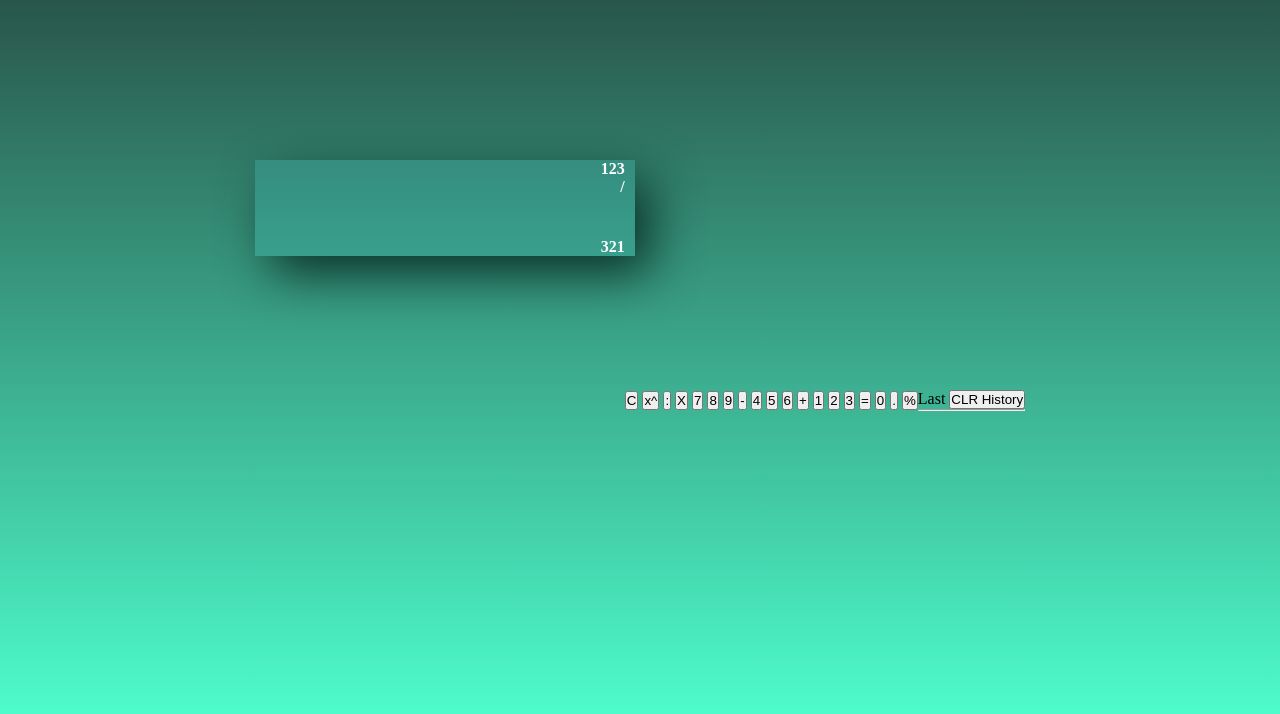
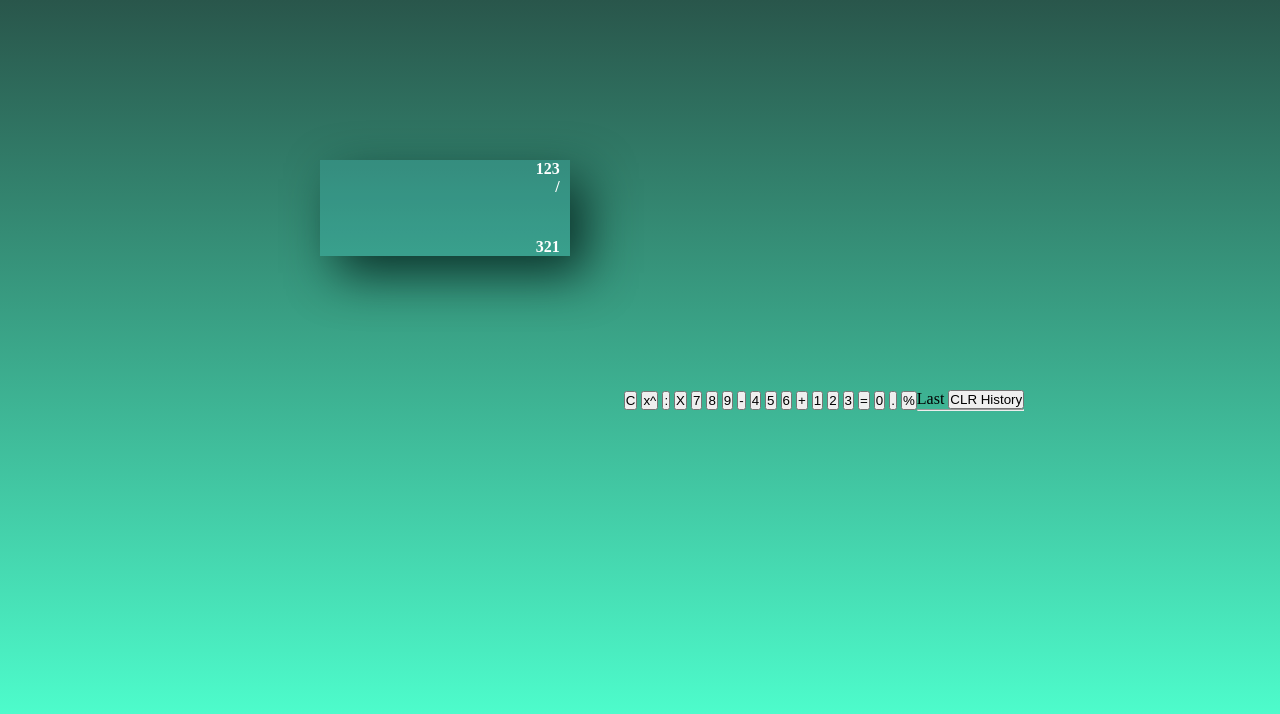
Before and after one commit to kpettke/JS_Calc, a plain HTML site: page index.html in a window 1280 px wide. Drawn offline with Linux system fonts and the light colour scheme; a web font is replaced by a local one.

Commit message:
css styling

```diff
--- a/style.css
+++ b/style.css
@@ -19,9 +19,10 @@ body {
 }
 
 .calculator{
+    padding: 5%;
     height: 60vh;
-    min-width: 370px;
-    max-width: 370px;
+    min-width: 30vh;
+    max-width: 30vh;
 }
 
 .display{
```
